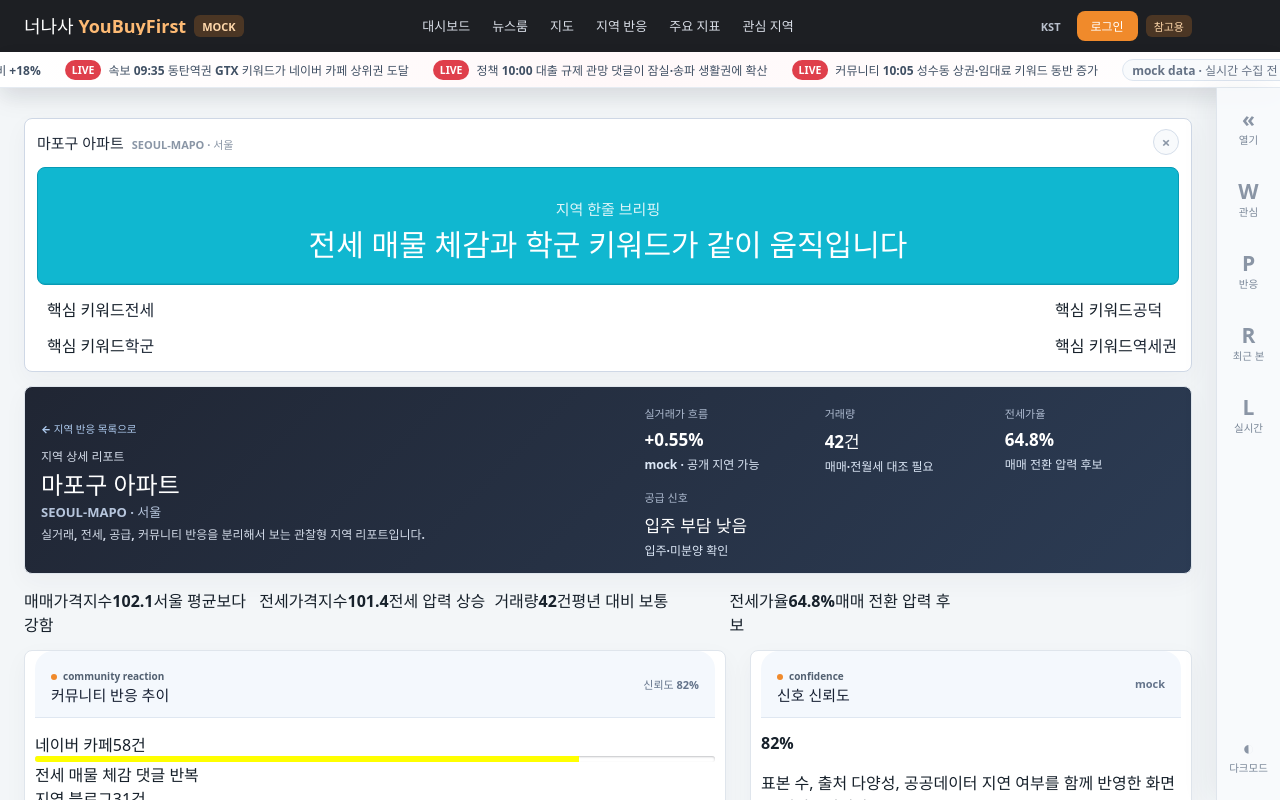
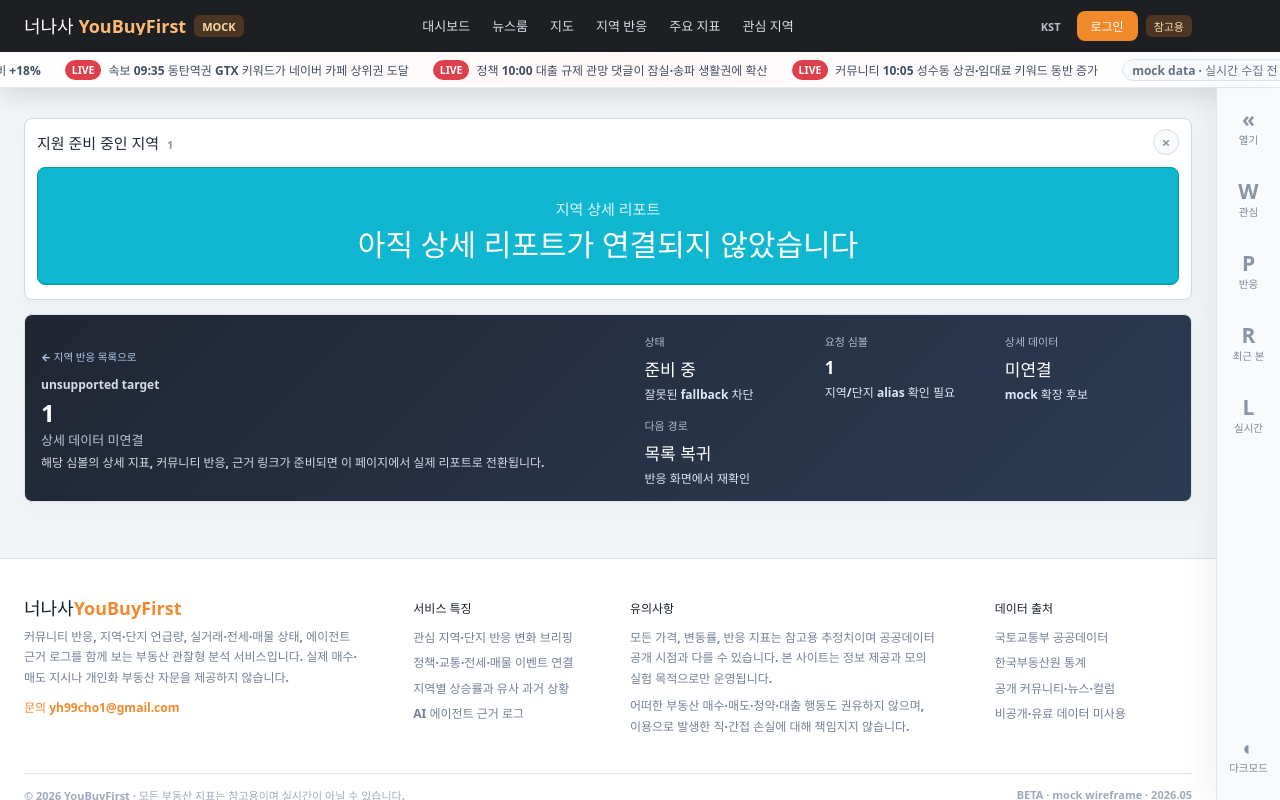
Before and after one commit to 99hyuk/YouBuyFirst_RealEstate, a Vue app in the folder front/: page /realestate/targets/1 in a window 1280 px wide. Shown: the top 800 px of the page. Built offline with nearby package versions, Linux system fonts and the light colour scheme; a web font is replaced by a local one.

Commit message:
[ui][fix] PR 리뷰 후속 보정

```diff
--- a/front/src/pages/RegionDetailPage.vue
+++ b/front/src/pages/RegionDetailPage.vue
@@ -100,16 +100,13 @@ const targets: RealEstateTarget[] = [
   }
 ];
 
-const fallbackTarget = targets[0];
-const routeSymbol = computed(() => String(route.params.symbol ?? fallbackTarget.symbol).toUpperCase());
-const target = computed(
-  () => targets.find((item) => item.symbol.toUpperCase() === routeSymbol.value) ?? fallbackTarget
-);
-const confidenceValue = computed(() => Number.parseInt(target.value.confidence, 10));
+const routeSymbol = computed(() => String(route.params.symbol ?? '').toUpperCase());
+const target = computed(() => targets.find((item) => item.symbol.toUpperCase() === routeSymbol.value));
+const confidenceValue = computed(() => (target.value ? Number.parseInt(target.value.confidence, 10) : 0));
 </script>
 
 <template>
-  <section class="surface-page region-detail-page region-detail-page">
+  <section v-if="target" class="surface-page region-detail-page region-detail-page">
     <section class="region-brief-panel panel" aria-label="지역 한줄 브리핑">
       <div class="region-brief-topline">
         <div>
@@ -244,4 +241,54 @@ const confidenceValue = computed(() => Number.parseInt(target.value.confidence,
       </div>
     </section>
   </section>
+
+  <section v-else class="surface-page region-detail-page unsupported-region-state" aria-label="지원 준비 중인 지역">
+    <section class="region-brief-panel panel">
+      <div class="region-brief-topline">
+        <div>
+          <strong>지원 준비 중인 지역</strong>
+          <span>{{ routeSymbol || 'UNKNOWN' }}</span>
+        </div>
+        <RouterLink class="region-report-close region-report-close" to="/realestate/reactions" aria-label="지역 반응 목록으로 돌아가기">×</RouterLink>
+      </div>
+
+      <article class="region-brief-banner">
+        <p class="eyebrow">지역 상세 리포트</p>
+        <h2>아직 상세 리포트가 연결되지 않았습니다</h2>
+        <span>선택한 지역/단지는 순위와 반응 화면에서 관찰 후보로 표시되지만, 상세 mock 데이터는 아직 준비되지 않았습니다. 잘못된 지역 리포트를 대신 보여주지 않고 지원 준비 상태로 표시합니다.</span>
+      </article>
+    </section>
+
+    <section class="region-hero panel">
+      <div class="region-identity">
+        <RouterLink class="detail-link region-back-link region-back-link" to="/realestate/reactions">← 지역 반응 목록으로</RouterLink>
+        <p class="eyebrow">unsupported target</p>
+        <h2>{{ routeSymbol || 'UNKNOWN' }} <span>상세 데이터 미연결</span></h2>
+        <p>해당 심볼의 상세 지표, 커뮤니티 반응, 근거 링크가 준비되면 이 페이지에서 실제 리포트로 전환됩니다.</p>
+      </div>
+
+      <div class="region-metric-board">
+        <article>
+          <span>상태</span>
+          <strong>준비 중</strong>
+          <em>잘못된 fallback 차단</em>
+        </article>
+        <article>
+          <span>요청 심볼</span>
+          <strong>{{ routeSymbol || 'UNKNOWN' }}</strong>
+          <em>지역/단지 alias 확인 필요</em>
+        </article>
+        <article>
+          <span>상세 데이터</span>
+          <strong>미연결</strong>
+          <em>mock 확장 후보</em>
+        </article>
+        <article>
+          <span>다음 경로</span>
+          <strong>목록 복귀</strong>
+          <em>반응 화면에서 재확인</em>
+        </article>
+      </div>
+    </section>
+  </section>
 </template>
```
Also changed, not shown: front/src/styles.css, 3 other files (tests, documents, lock files or other folders).
